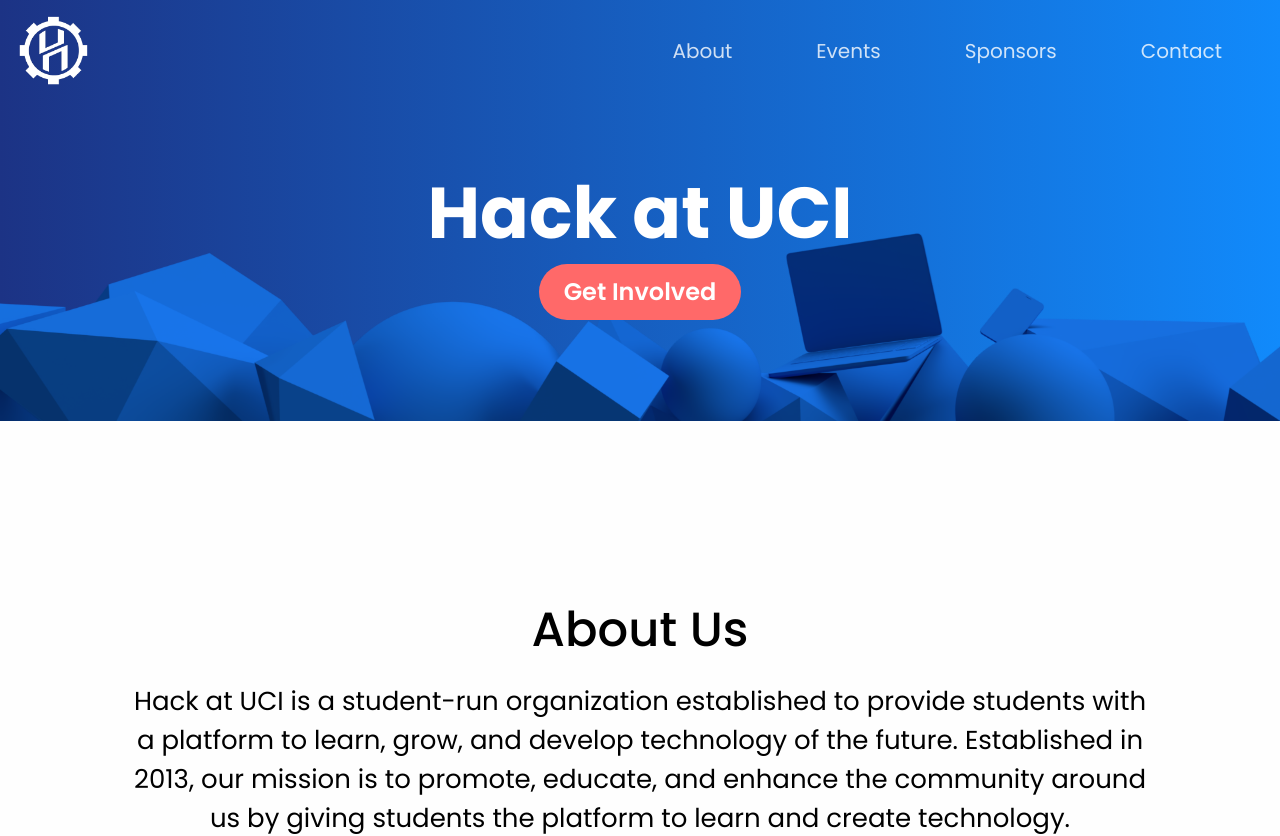
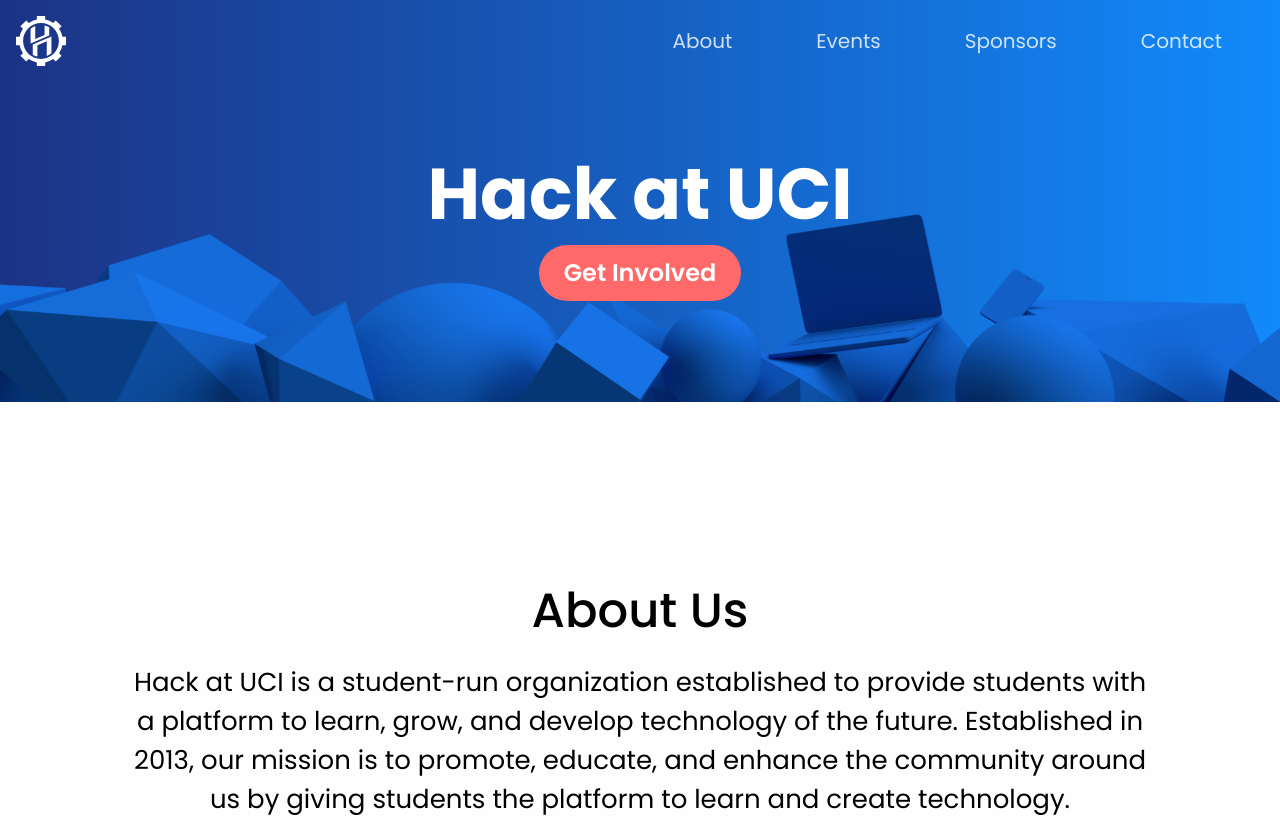
Before and after one commit to HackAtUCI/Club-Site, a React (Create React App) app: page / in a window 1280 px wide. Shown: the top 836 px of the page. Built offline with nearby package versions, Linux system fonts and the light colour scheme; no server answers.

Commit message:
Update club logo with optimized SVG

```diff
--- a/src/app/containers/app-navbar/AppNavbar.js
+++ b/src/app/containers/app-navbar/AppNavbar.js
@@ -3,7 +3,7 @@ import Nav from "react-bootstrap/Nav";
 import Navbar from "react-bootstrap/Navbar";
 import { NavLink } from "react-router-dom";
 
-import HackLogo from "assets/hack-logo.png";
+import HackLogo from "assets/hack-at-uci-logo.svg";
 
 import "./app-navbar.scss";
 
--- a/src/app/containers/app-navbar/app-navbar.scss
+++ b/src/app/containers/app-navbar/app-navbar.scss
@@ -31,5 +31,5 @@
 }
 
 .navbar-logo {
-  max-width: 75px;
+  width: 50px;
 }
--- a/src/app/containers/footer/Footer.js
+++ b/src/app/containers/footer/Footer.js
@@ -1,7 +1,7 @@
 import React from "react";
 
 import "./Footer.scss";
-import HackIcon from "assets/hack-logo.png";
+import HackIcon from "assets/hack-at-uci-logo.svg";
 import MailIcon from "assets/icons/mail_icon.svg";
 import FacebookIcon from "assets/icons/facebook_icon.svg";
 import InstagramIcon from "assets/icons/instagram_icon.svg";
```
Also changed, not shown: src/assets/hack-at-uci-logo.svg (added), src/assets/hack-logo.png (deleted).
